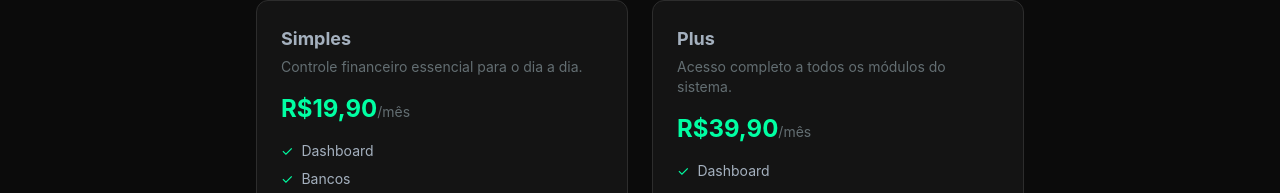
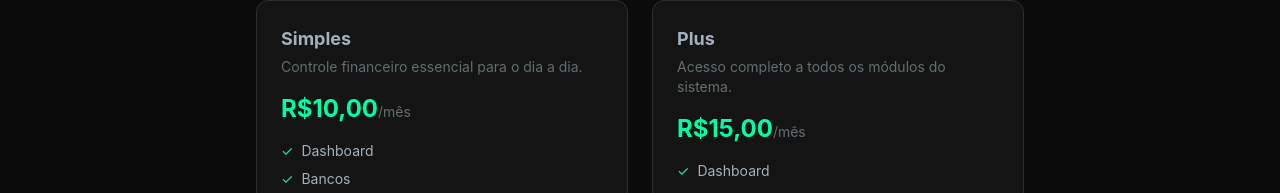
Before and after one commit to flavyo560/Controle-Financeiro, a Next.js app in the folder frontend/: page /planos in a window 1280 px wide. Shown: the part 186-379 px from the top of the page. Built offline with nearby package versions, Linux system fonts and the light colour scheme.

Commit message:
fix: atualizar precos dos planos (Simples R/110, Plus R/160)

```diff
--- a/frontend/src/app/(protected)/planos/page.tsx
+++ b/frontend/src/app/(protected)/planos/page.tsx
@@ -75,8 +75,8 @@ export default function PlanosPage() {
         <PlanCard
           nome="Simples"
           descricao="Controle financeiro essencial para o dia a dia."
-          precoMensal={19.9}
-          precoAnual={199.9}
+          precoMensal={10}
+          precoAnual={110}
           modulos={MODULOS_SIMPLES}
           ciclo={ciclo}
           isCurrentPlan={planoEfetivo === "simples" && assinatura?.plano === "simples"}
@@ -85,8 +85,8 @@ export default function PlanosPage() {
         <PlanCard
           nome="Plus"
           descricao="Acesso completo a todos os módulos do sistema."
-          precoMensal={39.9}
-          precoAnual={399.9}
+          precoMensal={15}
+          precoAnual={160}
           modulos={MODULOS_PLUS}
           ciclo={ciclo}
           isCurrentPlan={planoEfetivo === "plus" && assinatura?.plano === "plus"}
```
